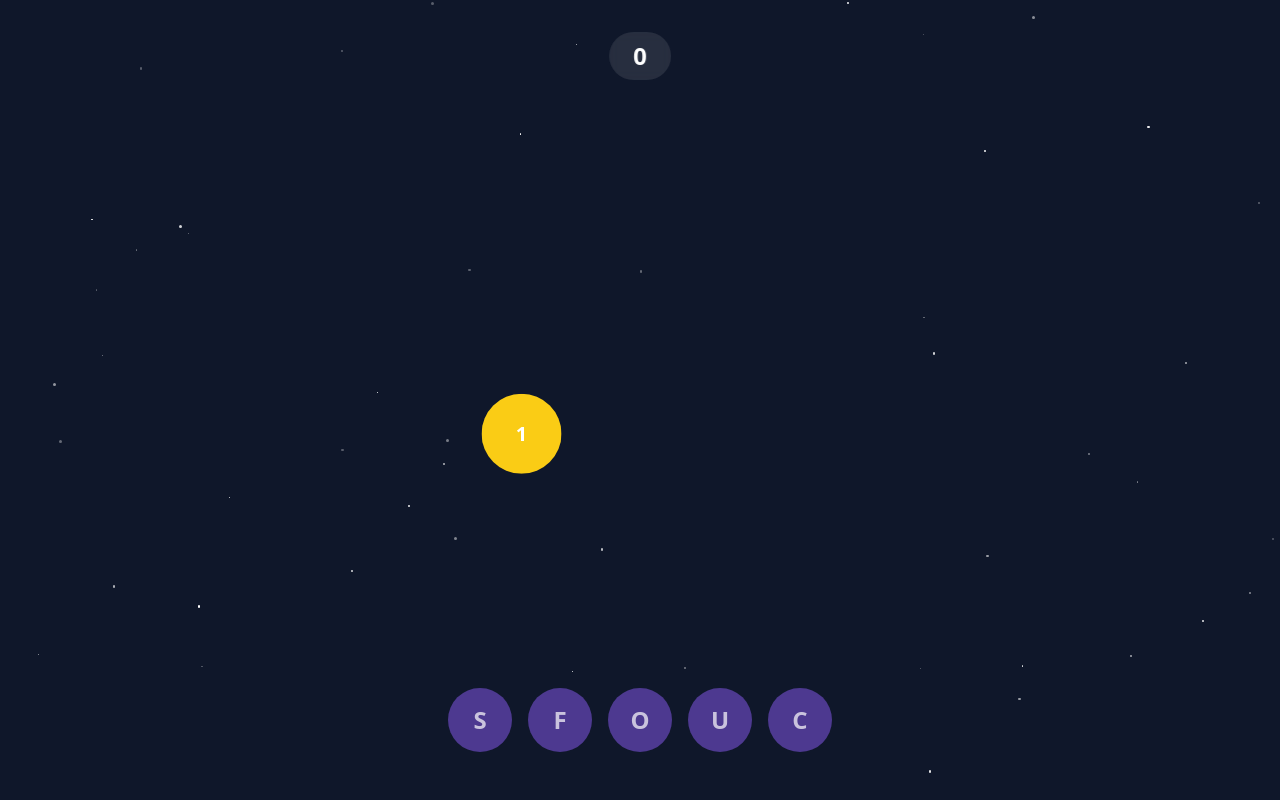
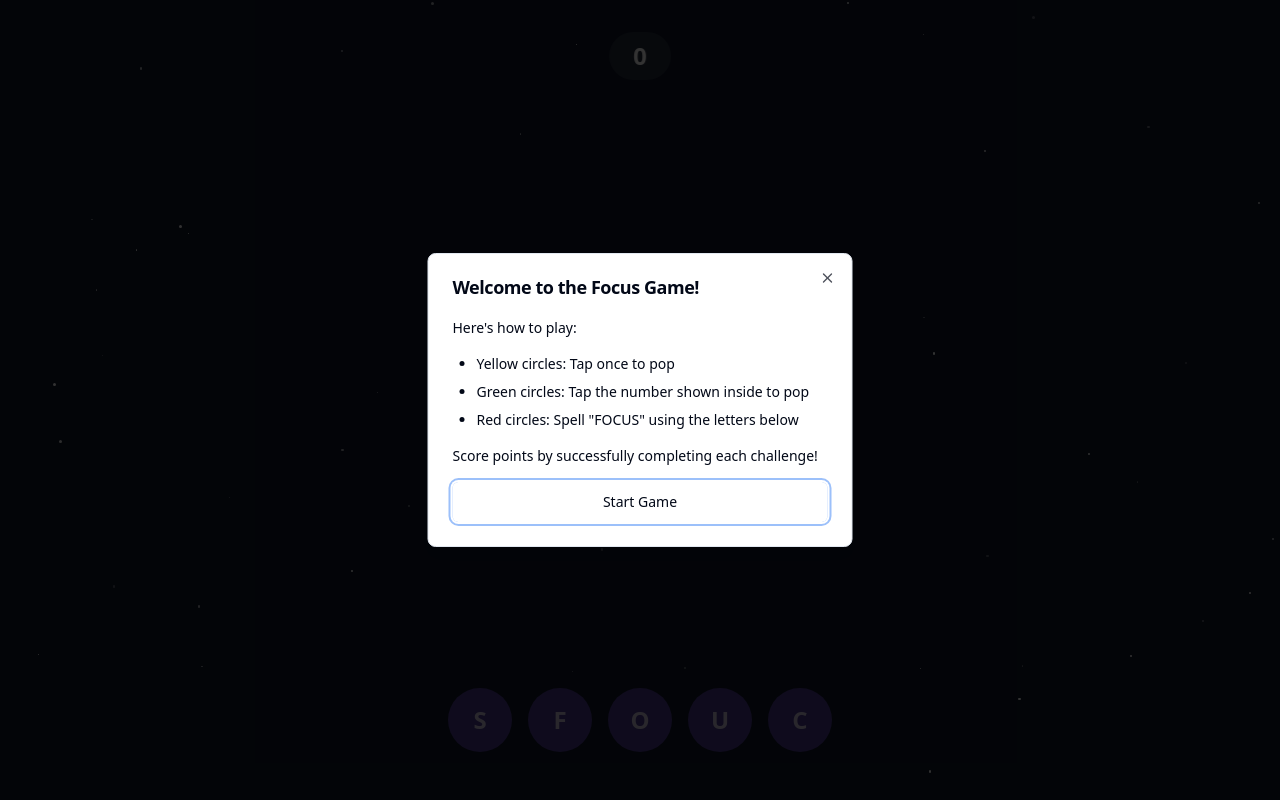
Before and after one commit to stiebeldavid/myfocusgame, a React (Vite) app: page / in a window 1280 px wide. Built offline with nearby package versions, Linux system fonts and the light colour scheme.

Commit message:
Add instruction modal on load
Implement an instruction modal that appears on page load, featuring a Start button to initiate the game.
[skip gpt_engineer]

```diff
--- a/src/pages/Index.tsx
+++ b/src/pages/Index.tsx
@@ -3,6 +3,8 @@ import StarBackground from "@/components/StarBackground";
 import FocusCircle from "@/components/FocusCircle";
 import GameCircle from "@/components/GameCircle";
 import ScoreDisplay from "@/components/ScoreDisplay";
+import { Dialog, DialogContent, DialogHeader, DialogTitle, DialogDescription, DialogFooter } from "@/components/ui/dialog";
+import { Button } from "@/components/ui/button";
 import confetti from "canvas-confetti";
 
 const FOCUS_LETTERS = ["F", "O", "C", "U", "S"];
@@ -11,6 +13,8 @@ const Index = () => {
   const [score, setScore] = useState(0);
   const [scrambledLetters, setScrambledLetters] = useState<string[]>([]);
   const [currentSequence, setCurrentSequence] = useState<string[]>([]);
+  const [showInstructions, setShowInstructions] = useState(true);
+  const [gameStarted, setGameStarted] = useState(false);
   const [gameCircle, setGameCircle] = useState<{
     type: "green" | "red" | "yellow";
     isVisible: boolean;
@@ -27,6 +31,8 @@ const Index = () => {
   }, []);
 
   const spawnNewCircle = useCallback(() => {
+    if (!gameStarted) return;
+
     const rand = Math.random();
     let type: "green" | "red" | "yellow";
 
@@ -41,7 +47,7 @@ const Index = () => {
     const taps = type === "green" ? Math.floor(Math.random() * 4) + 3 : 0; // 3-6 taps for green
     setGameCircle({ type, isVisible: true, taps });
     setCurrentSequence([]);
-  }, []);
+  }, [gameStarted]);
 
   const handleCircleClick = () => {
     if (!gameCircle.isVisible) return;
@@ -90,16 +96,21 @@ const Index = () => {
     }
   };
 
+  const handleStartGame = () => {
+    setShowInstructions(false);
+    setGameStarted(true);
+  };
+
   useEffect(() => {
     scrambleLetters();
   }, [scrambleLetters]);
 
   useEffect(() => {
-    if (!gameCircle.isVisible) {
+    if (!gameCircle.isVisible && gameStarted) {
       const timeout = setTimeout(spawnNewCircle, 2000);
       return () => clearTimeout(timeout);
     }
-  }, [gameCircle.isVisible, spawnNewCircle]);
+  }, [gameCircle.isVisible, spawnNewCircle, gameStarted]);
 
   return (
     <div className="h-screen w-screen overflow-hidden relative">
@@ -123,6 +134,28 @@ const Index = () => {
           />
         ))}
       </div>
+
+      <Dialog open={showInstructions} onOpenChange={setShowInstructions}>
+        <DialogContent className="sm:max-w-[425px]">
+          <DialogHeader>
+            <DialogTitle>Welcome to the Focus Game!</DialogTitle>
+            <DialogDescription className="space-y-4 pt-4">
+              <p>Here's how to play:</p>
+              <ul className="list-disc pl-6 space-y-2">
+                <li>Yellow circles: Tap once to pop</li>
+                <li>Green circles: Tap the number shown inside to pop</li>
+                <li>Red circles: Spell "FOCUS" using the letters below</li>
+              </ul>
+              <p>Score points by successfully completing each challenge!</p>
+            </DialogDescription>
+          </DialogHeader>
+          <DialogFooter>
+            <Button onClick={handleStartGame} className="w-full">
+              Start Game
+            </Button>
+          </DialogFooter>
+        </DialogContent>
+      </Dialog>
     </div>
   );
 };
```
